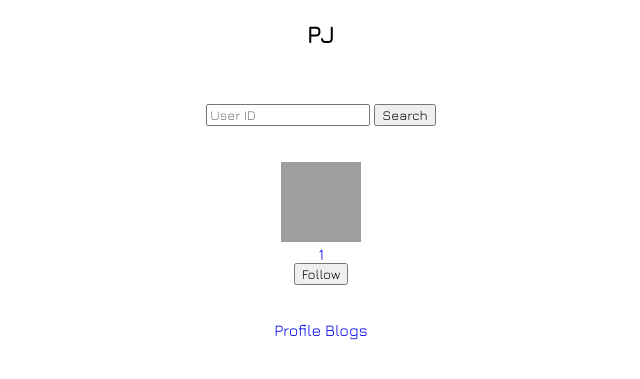
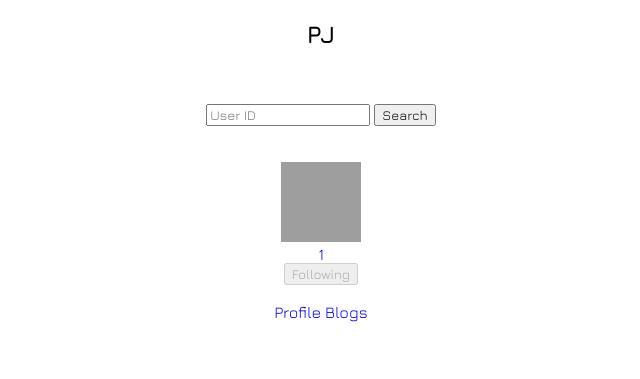
Before and after one commit to MSDandekar/PJ, a Flask app: template templates/Users.html in a window 1280 px wide. Shown: the top 379 px of the page, without its empty margins (319-959 px from the left). Run offline with Flask 3, Linux system fonts and the light colour scheme; the template is opened without the code that fills it: most values are stand-ins (such as "Sample title", 1, 10 or a date in 2020); some web fonts are replaced; grey boxes are pictures that could not be loaded.

Commit message:
Solved Display Error ('Follow').

```diff
--- a/main.py
+++ b/main.py
@@ -77,6 +77,24 @@ def sql_searchUser(userID):
 
 	return resultset
 
+def followingChecker(users, following):
+	for user in users:
+		if len(following) > 0:
+			for followingUser in following:
+				if followingUser['following'] == user['userID']:
+					user['Following'] = 1
+					break
+				else:
+					user['Following'] = 0
+		else:
+			user['Following'] = 0
+
+	print(users)
+	print(following)
+
+	return users
+
+
 
 @app.route("/")
 def index():
@@ -113,12 +131,12 @@ def users():
 	if session.get("userID"):
 
 		paraUserID = request.args.get("userSearch")
+		following = sql_fetchFollowUsers(session['userID'], 0)
 
 
 		return render_template(
 				"Users.html",
-				users = sql_fetchAllUsers() if paraUserID == None else sql_searchUser(paraUserID),
-				following = sql_fetchFollowUsers(session['userID'], 0),
+				users = followingChecker(sql_fetchAllUsers(), following) if paraUserID == None else followingChecker(sql_searchUser(paraUserID), following),
 				dpLocation = os.path.join("static", "DP")
 			)
 	return redirect(url_for("index"))
--- a/templates/Users.html
+++ b/templates/Users.html
@@ -27,9 +27,15 @@
 		<br>
 		<a href="/users/{{user['userID']}}">{{user['userID']}}</a>
 
+		{% if user['Following'] == 0 %}
 		<form method="POST" action="/b-follow/{{user['userID']}}">
 			<button type="sumbit">Follow</button>
 		</form>
+
+		{% else %}
+		<br>
+		<button disabled>Following</button>
+		{% endif %}
 
 		<br><br>
 		{%endfor%}
```
